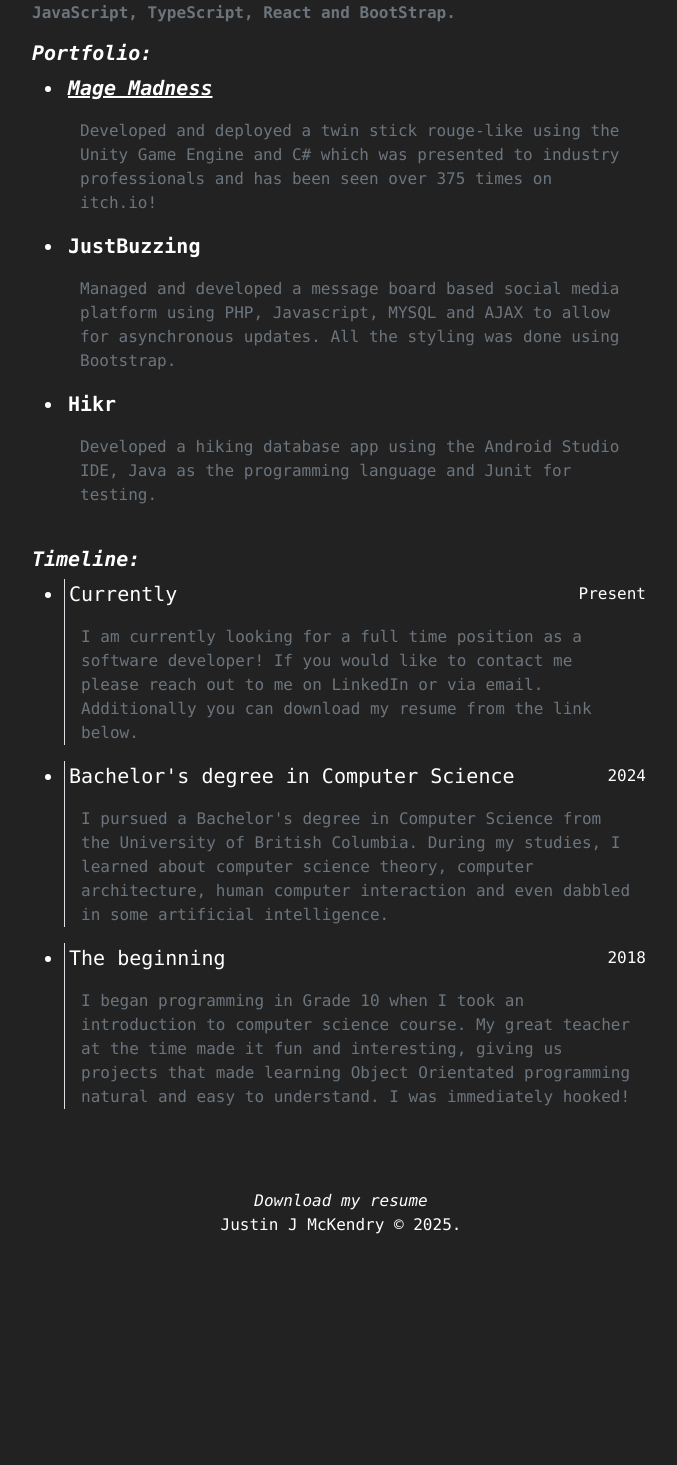
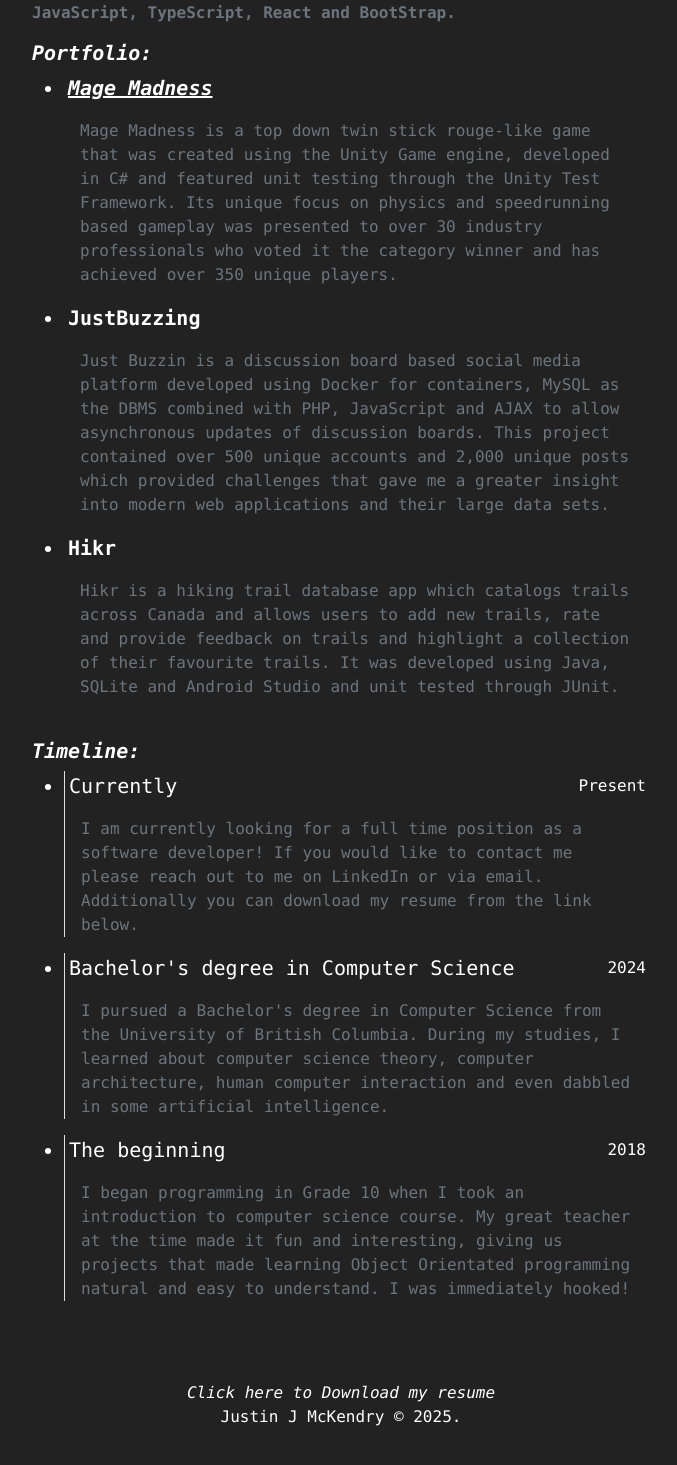
Before and after one commit to justinmdry/Portfolio_site, a React (Vite) app: page / in a window 1280 px wide. Shown: the part 263-1728 px from the top of the page, without its empty margins (299-976 px from the left). Before the commit the page ends 1652 px from the top, so only its background shows below. Built offline with nearby package versions, Linux system fonts and the light colour scheme.

Commit message:
Minor updated on Descriptions and resume.
- Updated the link to download my resume to reflect my new resume.
- Updated the descriptions of my projects to be more detailed.

```diff
--- a/src/components/Footer.tsx
+++ b/src/components/Footer.tsx
@@ -3,8 +3,8 @@ function Footer(){
         <div className="py-5 text-center font-monospace ">
             <div className="max-w-screen-lg mx-auto ">
                 <p>
-                    <a href="assets\JustinJMckendry_resume.pdf" download={"assets\JustinJMckendry_resume.pdf"} className="text-decoration-none text-white fst-italic">
-                        Download my resume
+                    <a href="assets/Justin McKendry - Software Eng. - Jan. 2026.pdf" download={"assets/Justin McKendry - Software Eng. - Jan. 2026.pdf"} className="text-decoration-none text-white fst-italic">
+                        Click here to Download my resume
                     </a>
                     <br></br>Justin J McKendry &copy; {new Date().getFullYear()}.
                 </p>
--- a/src/components/Portfolio.tsx
+++ b/src/components/Portfolio.tsx
@@ -8,8 +8,10 @@ function Portfolio(){
                 <li>
                     <a href="https://magemadness.itch.io/mage-madness" className=" d-flex fw-semibold fst-italic text-decoration-underline text-white link-underline-hover px-1"><p>Mage Madness</p></a>
                     <p className="d-flex px-3 fs-6 font-monospace text-secondary">
-                        Developed and deployed a twin stick rouge-like using the Unity Game Engine and C# which was presented to industry professionals
-                        and has been seen over 375 times on itch.io!
+                        Mage Madness is a top down twin stick rouge-like game that was created using the Unity Game engine,
+                        developed in C# and featured unit testing through the Unity Test Framework. Its unique focus on physics
+                        and speedrunning based gameplay was presented to over 30 industry professionals who voted it the
+                        category winner and has achieved over 350 unique players.
                     </p>
                 </li>
                 <li>
@@ -17,8 +19,10 @@ function Portfolio(){
                         JustBuzzing
                     </p>
                     <p className=" d-flex px-3 fs-6 font-monospace text-secondary">
-                        Managed and developed a message board based social media platform using PHP, Javascript, MYSQL and AJAX
-                        to allow for asynchronous updates. All the styling was done using Bootstrap.
+                        Just Buzzin is a discussion board based social media platform developed using Docker for containers,
+                        MySQL as the DBMS combined with PHP, JavaScript and AJAX to allow asynchronous updates of
+                        discussion boards. This project contained over 500 unique accounts and 2,000 unique posts which
+                        provided challenges that gave me a greater insight into modern web applications and their large data sets.
                     </p>
                 </li>
                 <li>
@@ -26,7 +30,9 @@ function Portfolio(){
                         Hikr
                     </p>
                     <p className=" d-flex px-3 fs-6 font-monospace text-secondary">
-                        Developed a hiking database app using the Android Studio IDE, Java as the programming language and Junit for testing.
+                        Hikr is a hiking trail database app which catalogs trails across Canada and allows users to add new trails,
+                        rate and provide feedback on trails and highlight a collection of their favourite trails. It was developed
+                        using Java, SQLite and Android Studio and unit tested through JUnit.
                     </p>
                 </li>
             </ul>
```
